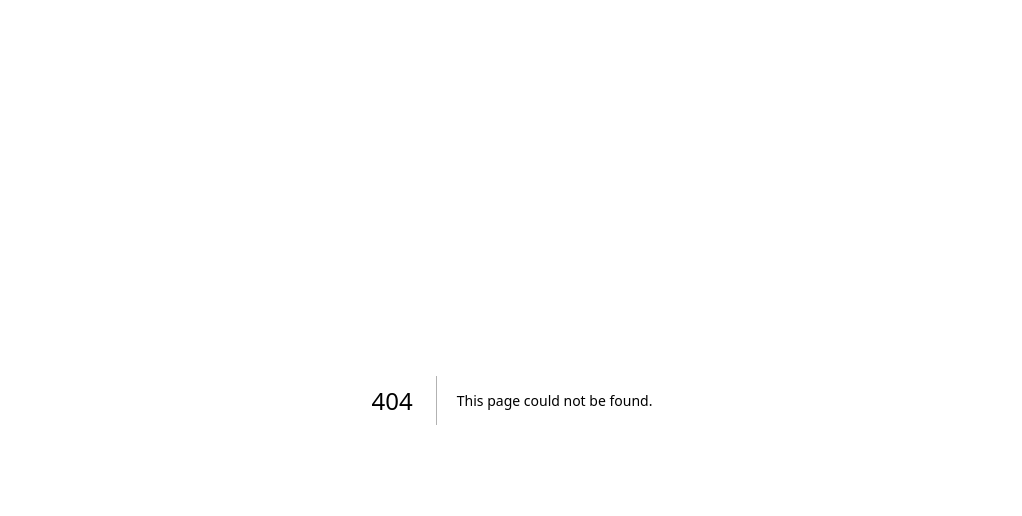
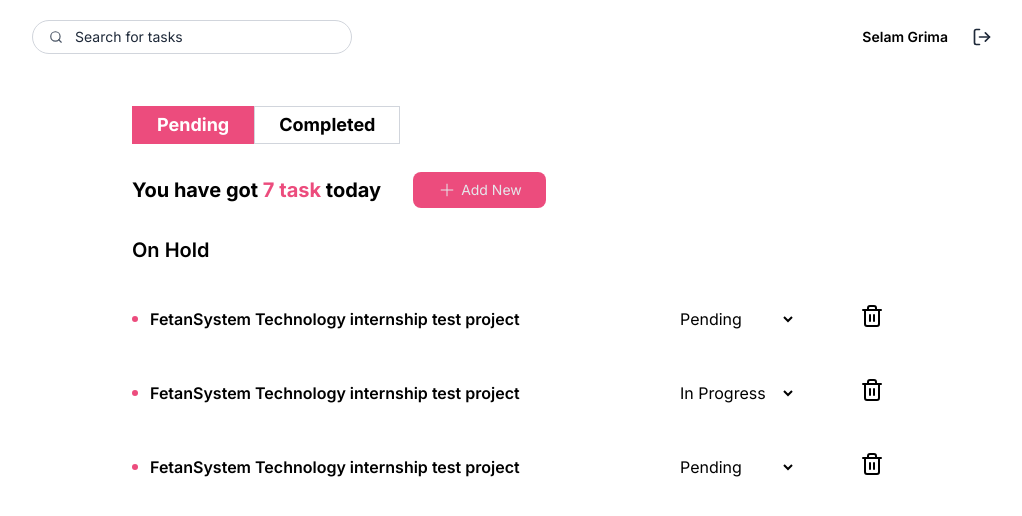
Before and after one commit to AlemayehuDabi/Taskify, a Next.js app: page /das in a window 1280 px wide. Before the commit this address had no page. Shown: the top 516 px of the page, without its empty margins (128-1150 px from the left). Built offline with nearby package versions, Linux system fonts and the light colour scheme.

Commit message:
feat: task list ui

```diff
--- a/app/(dashboard)/task/page.tsx
+++ /dev/null
@@ -1,6 +0,0 @@
-import React from 'react';
-import TaskComp from '@/components/TaskComp/TaskComp';
-
-export default function Dashboard() {
-  return <TaskComp />;
-}
--- /dev/null
+++ b/app/das/page.tsx
@@ -0,0 +1,16 @@
+import React from 'react';
+import TaskComp from '@/components/TaskComp/TaskComp';
+import NavBar from '@/components/NavBar/NavBar';
+
+export default function Dashboard() {
+  return (
+    <div className="container mx-auto">
+      <div className="px-40 pt-5 space-y-13">
+        <NavBar />
+        <div className="px-25">
+          <TaskComp />
+        </div>
+      </div>
+    </div>
+  );
+}
--- a/app/globals.css
+++ b/app/globals.css
@@ -2,6 +2,7 @@
 
 @theme {
   --color-primary: #ec4c7d;
+  --color-light-primary: #ec4c7d1a;
   --color-secondary: #177412;
   --color-tertiary: #2549d8;
 }
--- a/app/page.tsx
+++ b/app/page.tsx
@@ -1,7 +1,3 @@
 export default function Home() {
-  return (
-    <div className="min-h-screen flex justify-center items-center">
-      <h1>taskify</h1>
-    </div>
-  );
+  return <div className="">{/* <h1>taskify</h1> */}</div>;
 }
--- /dev/null
+++ b/components/NavBar/NavBar.tsx
@@ -0,0 +1,23 @@
+import React from 'react';
+import { Search } from 'lucide-react';
+import { LogOut } from 'lucide-react';
+
+export default function NavBar() {
+  return (
+    <div className="w-full flex justify-between items-center">
+      {/* search */}
+      <div className="w-1/3 border border-gray-300 text-gray-600 rounded-full px-4 flex items-center gap-3">
+        <Search size={14} />
+        <input
+          placeholder="Search for tasks"
+          className="placeholder-gray-800 text-sm focus:outline-none py-1.5 flex-1 text-gray-900"
+        />
+      </div>
+      {/* account */}
+      <div className="flex items-center gap-6">
+        <span className="text-sm font-semibold">Selam Grima</span>
+        <LogOut size={20} className="text-gray-800" />
+      </div>
+    </div>
+  );
+}
--- a/components/TaskComp/TaskComp.tsx
+++ b/components/TaskComp/TaskComp.tsx
@@ -1,8 +1,59 @@
 'use client';
-import NoTask from '@/components/NoTask/NoTask';
-import React from 'react';
+import { Plus, Trash2 } from 'lucide-react';
+// import NoTask from '@/components/NoTask/NoTask';
+import React, { useState } from 'react';
+
+interface Task {
+  id: number;
+  title: string;
+  status: 'Pending' | 'In Progress' | 'Completed';
+}
+
+type Status = 'Pending' | 'In Progress' | 'Completed';
 
 export default function TaskComp() {
+  const [activeNav, setActiveNav] = useState('Pending');
+  const [activeTaskId, setActiveTaskId] = useState(0);
+
+  const numberOfTasks = 7;
+
+  const [tasks, setTasks] = useState<Task[]>([
+    {
+      id: 1,
+      title: 'FetanSystem Technology internship test project',
+      status: 'Pending',
+    },
+    {
+      id: 2,
+      title: 'FetanSystem Technology internship test project',
+      status: 'In Progress',
+    },
+    {
+      id: 3,
+      title: 'FetanSystem Technology internship test project',
+      status: 'Pending',
+    },
+    { id: 4, title: 'Complete project documentation', status: 'Completed' },
+    { id: 5, title: 'Review code submissions', status: 'Completed' },
+    { id: 6, title: 'Setup development environment', status: 'Completed' },
+  ]);
+
+  const paginatedTasks = tasks.filter((task) =>
+    activeNav === 'Completed'
+      ? task.status === 'Completed'
+      : task.status !== 'Completed'
+  );
+
+  console.log('pagnated', paginatedTasks);
+
+  const handleStatusChange = (taskId: number, newStatus: Status) => {
+    setTasks((prev) =>
+      prev.map((task) =>
+        task.id === taskId ? { ...task, status: newStatus } : task
+      )
+    );
+  };
+
   // const [isAuth, setIsAuth] = useState(false);
 
   // if (!isAuth) {
@@ -10,9 +61,115 @@ export default function TaskComp() {
   // }
 
   return (
-    <div>
-      {/* <span>your tasks are here</span> */}
-      <NoTask />
+    <div className="flex flex-col gap-7">
+      {/* top nav */}
+      <div className="">
+        <button
+          className="bg-primary border border-primary  px-6 py-1 text-lg text-white font-bold"
+          onClick={() => setActiveNav('Pending')}
+        >
+          Pending
+        </button>
+        <button
+          className="bg-white border border-gray-300 px-6 py-1 text-lg text-black font-bold"
+          onClick={() => setActiveNav('Completed')}
+        >
+          Completed
+        </button>
+      </div>
+
+      {/* header */}
+      <div>
+        {activeNav === 'Pending' && (
+          <div className="flex items-center gap-8">
+            <span className="text-xl font-bold">
+              You have got
+              <span className="text-primary"> {numberOfTasks} task</span> today
+            </span>
+            <button className="flex items-center gap-1 bg-primary text-gray-200 text-sm px-6 py-2 rounded-lg">
+              <Plus size={20} strokeWidth={1.2} />
+              Add New
+            </button>
+          </div>
+        )}
+      </div>
+
+      {/* status */}
+      <div>
+        <section>
+          {activeNav === 'Pending' ? (
+            <span className="font-semibold text-xl">On Hold</span>
+          ) : (
+            <div className="flex gap-3 items-center">
+              <span className="font-semibold text-xl">Completed</span>
+              <span className="bg-light-primary px-5 py-1 rounded-full text-primary">
+                Inactive
+              </span>
+            </div>
+          )}
+        </section>
+      </div>
+
+      {/* tasks */}
+      <div>
+        <div className="space-y-5">
+          {paginatedTasks.map((task) => (
+            <div
+              key={task.id}
+              onClick={() => setActiveTaskId(task.id)}
+              className={`flex items-center justify-between cursor-pointer py-3 ${
+                activeTaskId === task.id ? 'bg-light-primary pl-3 p-2' : ''
+              }`}
+            >
+              <div className="flex items-center gap-3 w-[30rem]">
+                <div
+                  className={`w-1.5 h-1.5 rounded-full ${
+                    task.status === 'Completed' ? 'bg-pink-300' : 'bg-primary'
+                  }   `}
+                ></div>
+                <span
+                  className={`${
+                    task.status === 'Completed' && 'text-gray-500'
+                  } font-semibold `}
+                >
+                  {task.title}
+                </span>
+              </div>
+              <div className="flex items-center gap-3 min-w-[120px]">
+                <select
+                  name="status"
+                  value={task.status}
+                  className="min-w-[120px]"
+                  onChange={(e) =>
+                    handleStatusChange(task.id, e.target.value as Status)
+                  }
+                >
+                  <option value={task.status} disabled>
+                    {task.status}
+                  </option>
+
+                  {['Pending', 'In Progress', 'Completed']
+                    .filter((status) => status !== task.status)
+                    .map((status) => (
+                      <option key={status} value={status}>
+                        {status}
+                      </option>
+                    ))}
+                </select>
+              </div>
+              <div className="min-w-[2rem]">
+                <button className="min-w-[2rem]">
+                  <Trash2 />
+                </button>
+              </div>
+            </div>
+          ))}
+        </div>
+      </div>
+
+      {/*pagination*/}
+
+      <div></div>
     </div>
   );
 }
--- /dev/null
+++ b/components/Tasks/tasks.tsx
@@ -0,0 +1,9 @@
+import React from 'react';
+
+export default function Tasks() {
+  return (
+    <div>
+      <div>sadjasn</div>
+    </div>
+  );
+}
```
